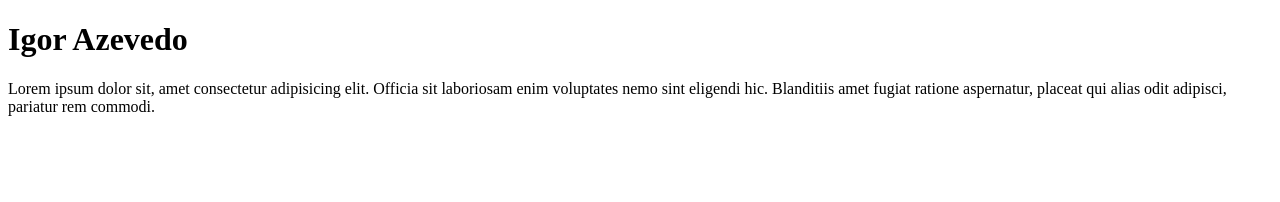
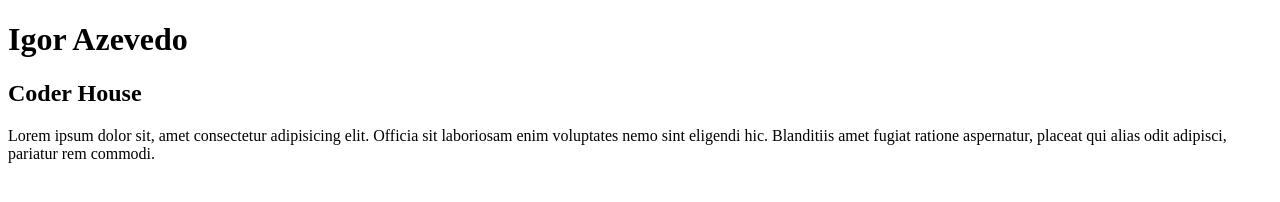
Before and after one commit to 8nervosu/meu-repositorio, a plain HTML site: page index.html in a window 1280 px wide. Drawn offline with Linux system fonts and the light colour scheme.

Commit message:
Update index.html

```diff
--- a/index.html
+++ b/index.html
@@ -7,6 +7,7 @@
 </head>
 <body>
     <h1>Igor Azevedo</h1>
+    <h2>Coder House</h2>
     <p>Lorem ipsum dolor sit, amet consectetur adipisicing elit. Officia sit laboriosam enim voluptates nemo sint eligendi
     hic. Blanditiis amet fugiat ratione aspernatur, placeat qui alias odit adipisci, pariatur rem commodi.</p>
 </body>
```
